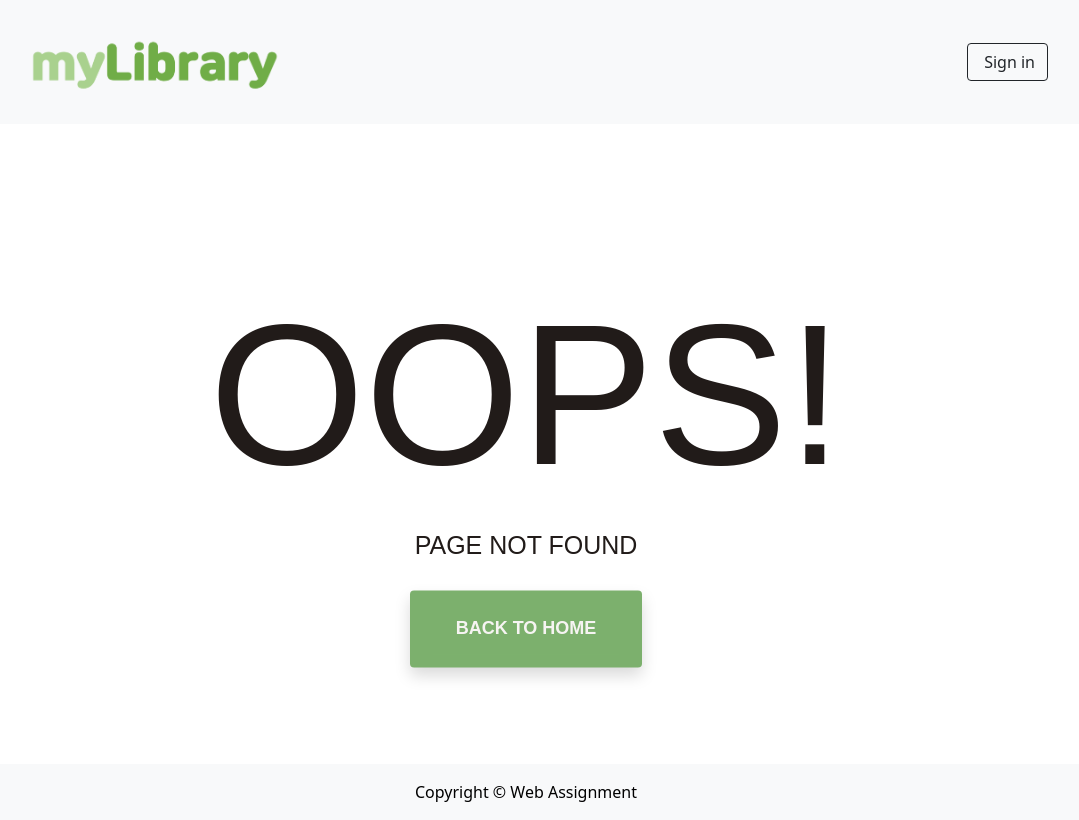
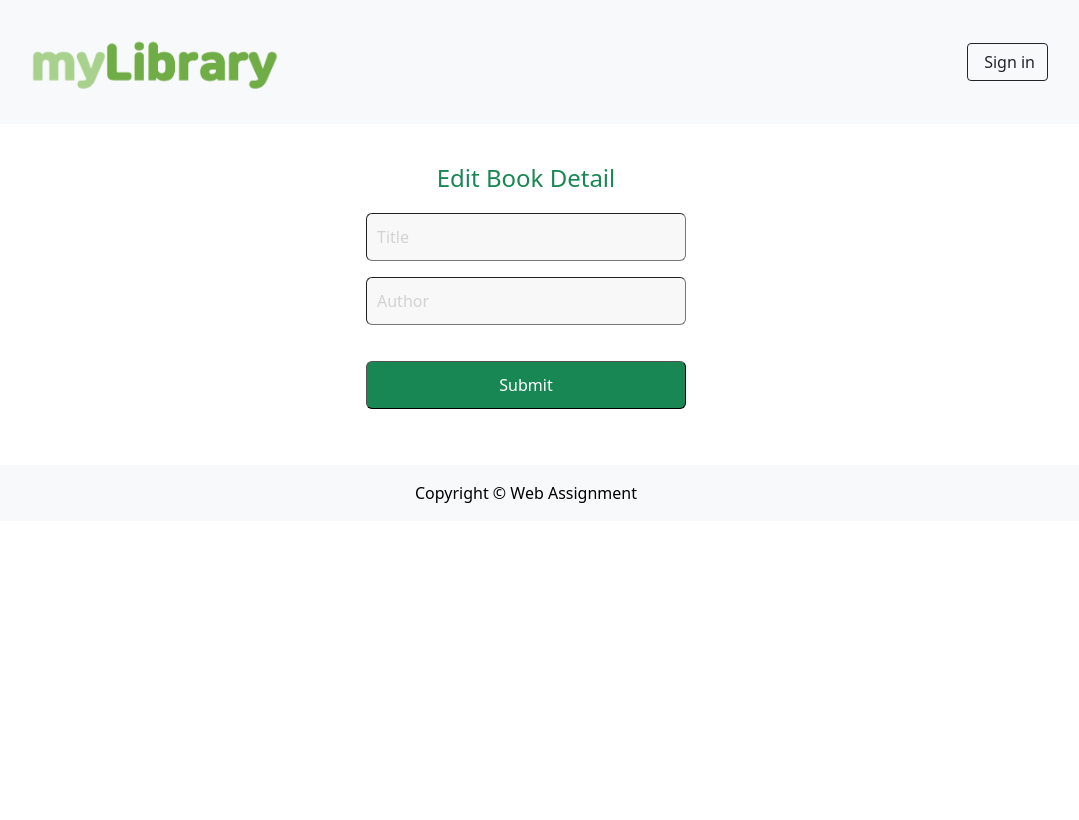
Before and after one commit to Lazyice1172/WebDev_CA, a React (Create React App) app in the folder client/: page /bookDetail/1/editbook in a window 1280 px wide. Before the commit this address had no page. Shown: the whole page, without its empty margins (114-1193 px from the left). Built offline with nearby package versions, Linux system fonts and the light colour scheme; no server answers; the HTML template or start-up script is replaced by a standard one.

Commit message:
Add editBook page & Add edit, delete button

```diff
--- a/client/src/App.js
+++ b/client/src/App.js
@@ -14,7 +14,7 @@ import Login from './pages/login';
 import Signup from './pages/signup';
 import Detail from './pages/bookDetail';
 import CreateBook from './pages/createbook';
-
+import EditBook from './pages/editbook';
 import NotFound from './pages/NotFound';
 
 import authContext from './authContext';
@@ -37,6 +37,7 @@ function App() {
             <Route path="/login" element={<Login />}></Route>
             <Route path="/signup" element={<Signup />}></Route>
             <Route path="/createbook" element={<CreateBook />}></Route>
+            <Route path="/bookDetail/:id/editbook" element={<EditBook />}></Route>
             <Route path="/bookDetail/:id" element={<Detail />}></Route>
             <Route path="*" element={<NotFound />}></Route>
           </Routes>
--- a/client/src/pages/bookDetail.js
+++ b/client/src/pages/bookDetail.js
@@ -51,8 +51,8 @@ export default function Detail() {
             <section class="py-5">
                 <div class="container px-4 px-lg-5 my-5">
                     <div class="row gx-4 gx-lg-5 align-items-center">
-                        <div class="col-md-6"><img class="card-img-top mb-5 mb-md-0" src="https://dummyimage.com/600x700/dee2e6/6c757d.jpg" alt="..." /></div>
-                        <div class="col-md-6">
+                        <div class="col-md-5"><img class="card-img-top mb-5 mb-md-0" src="https://kubalubra.is/wp-content/uploads/2017/11/default-thumbnail.jpg" alt="..." /></div>
+                        <div class="col-md-5">
                             <div class="small mb-1">BOOK</div>
                             <h1 class="display-5 fw-bolder">{books.title}</h1>
                             <div class="fs-5 mb-5">
@@ -68,6 +68,16 @@ export default function Detail() {
                             </button>
                         </div> */}
                         </div>
+                        <div class="col-md-2 edit-wrapper">
+                            <Link to="editbook"><button className="mx-1 mb-1 w-100 btn btn-outline-dark w-1 border-1  rounded align-text-bottom">
+                            edit
+                        </button>
+                        </Link>
+                        <button className="mx-1 w-100 bg-dark text-light btn w-1 border-1  rounded align-text-bottom">
+                            delete
+                        </button>
+                        </div>
+
                     </div>
                 </div>
             </section>
--- a/client/src/pages/createbook.js
+++ b/client/src/pages/createbook.js
@@ -67,29 +67,19 @@ export default function CreateBook() {
 
   }
 
-
   return (
     <React.Fragment>
       <div className="mx-auto login-wrapper">
         <h2 className="text-success">Create Book</h2>
 
-        {/*
-      <form onSubmit={onSubmit}>
-      <form method="post" action="server_url" id="login-form">
-              <button onClick={handleLogin}>Login</button>
-        <button onClick={handleLogout}>Logout</button>
-      */}
 
         <form action="server_url" id="login-form" onSubmit={onSubmit}>
-          {/*
-        <input type="text" name="userName" placeholder="Email" />
-        <input type="password" name="userPassword" placeholder="Password" />
-        */}
+
           <input className="border-1"
             type="text"
             name="title"
             placeholder="Title"
-            value={book.title}
+            // value={book.title}
             id="bookTitle"
             onChange={(e) => updateBook({ bookTitle: e.target.value })}
           />
@@ -97,7 +87,7 @@ export default function CreateBook() {
             type="text"
             name="author"
             placeholder="Author"
-            value={book.author}
+            // value={book.author}
             id="bookAuthor"
             onChange={(e) => updateBook({ bookAuthor: e.target.value })}
           />
--- /dev/null
+++ b/client/src/pages/editbook.js
@@ -0,0 +1,83 @@
+import '../App.css';
+import React, { useState, useEffect } from "react";
+import { Link, Route, BrowserRouter as Router } from "react-router-dom";
+import { useParams, useNavigate } from "react-router";
+
+export default function EditBook() {
+
+    const [books, setBooks] = useState([]);
+
+    const params = useParams();
+    const navigate = useNavigate();
+
+
+
+    useEffect(() => {
+
+        async function getBookDetails() {
+            // console.log("IN")
+
+            const id = params.id.toString();
+            const response = await fetch(`http://localhost:8000/bookDetail/${params.id.toString()}`);
+
+            if (!response.ok) {
+                const message = `An error has occurred: ${response.statusText}`;
+                window.alert(message);
+                return;
+            }
+
+            const result = await response.json();
+            if (!result) {
+                window.alert(`Book with id ${id} not found`);
+                navigate("/");
+                return;
+            }
+
+            setBooks(result);
+
+
+        }
+
+        console.log("Books Details")
+
+        getBookDetails();
+
+        return;
+
+    }, [params.id, navigate]);
+
+
+
+    return (
+        <>
+           <div className="mx-auto login-wrapper">
+        <h2 className="text-success">Edit Book Detail</h2>
+
+
+        {/* <form action="server_url" id="login-form" onSubmit={onSubmit}> */}
+        <form action="server_url" id="login-form">
+
+
+          <input className="border-1"
+            type="text"
+            name="title"
+            placeholder="Title"
+            value={books.title}
+            id="bookTitle"
+            // onChange={(e) => updateBook({ bookTitle: e.target.value })}
+          />
+          <input className="border-1"
+            type="text"
+            name="author"
+            placeholder="Author"
+            value={books.author}
+            id="bookAuthor"
+            // onChange={(e) => updateBook({ bookAuthor: e.target.value })}
+          />
+
+          <input className="bg-success border-1" type="submit" value="Submit" />
+        </form>
+      </div >
+        </>
+    );
+}
--- a/client/src/pages/footer.js
+++ b/client/src/pages/footer.js
@@ -6,7 +6,7 @@ import { Link, Route, BrowserRouter as Router } from "react-router-dom";
 function Footer(props) {
     return (
         <>
-            <footer class="container-fluid navbar-fixed-bottom  bg-light mt-auto py-3">
+            <footer class="container-fluid sticky-bottom  bg-light mt-auto py-3">
                 <div class="container"><p class="m-0 text-center text-black">Copyright &copy; Web Assignment</p></div>
             </footer>
             {/* // <!-- Bootstrap core JS--> */}
```
Also changed, not shown: client/src/App.css.
